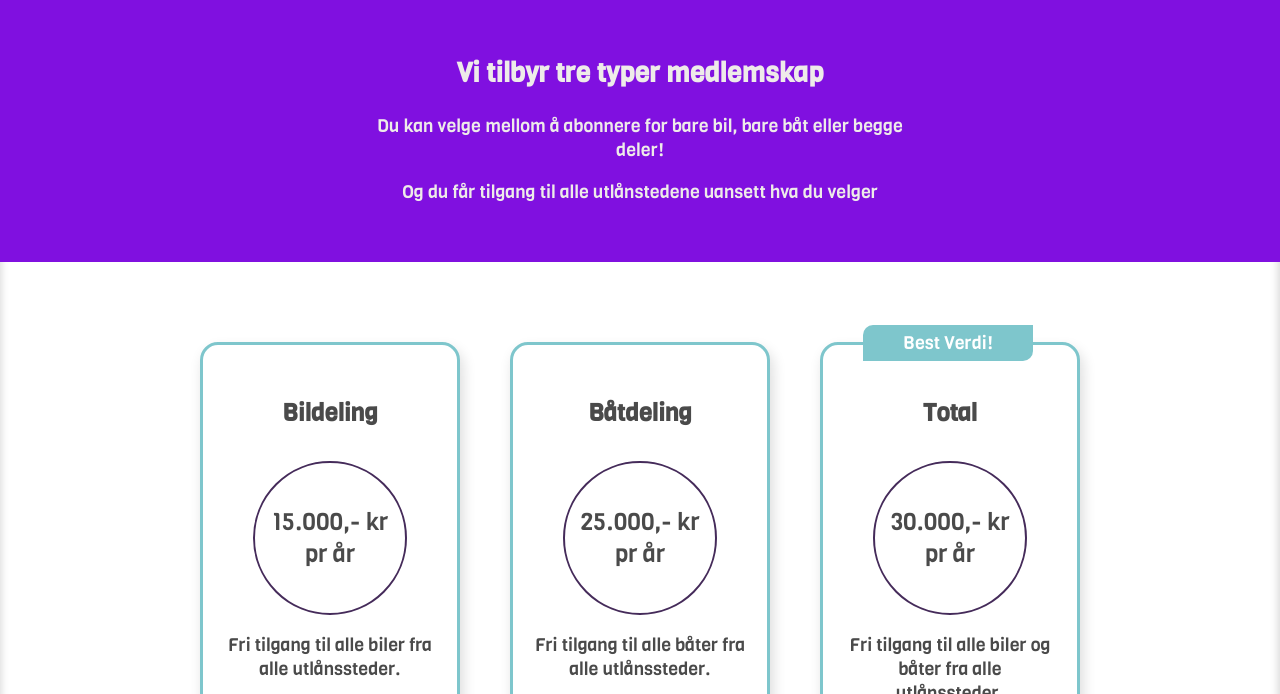
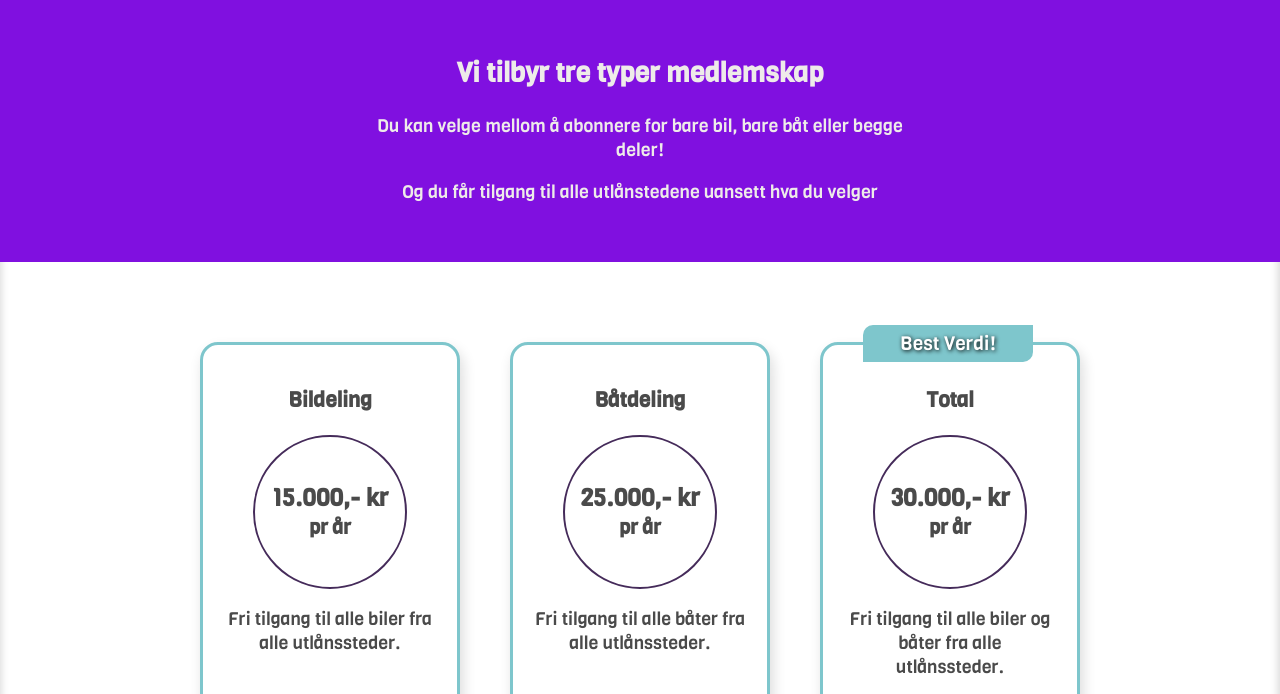
Before and after one commit to ING102-F1/shavi-website, a plain HTML site: page priser.html in a window 1280 px wide. Shown: the part 91-785 px from the top of the page. Drawn offline with Linux system fonts and the light colour scheme.

Commit message:
fixes for the wave test

```diff
--- a/main.css
+++ b/main.css
@@ -574,7 +574,7 @@ tbody tr:last-child td:last-child {
         font-size: 1.5rem;
     }
 
-    .price-container p {
+    .price-container h5, .price-container h4 {
         margin: 0;
     }
 
@@ -608,6 +608,8 @@ tbody tr:last-child td:last-child {
         position: absolute;
         top: -20px;
         left: 40px;
+        text-shadow: 1px 1px 4px #000000;
+        font-size: 1.2rem;
     }
 /* End for Priser */
 
--- a/priser.html
+++ b/priser.html
@@ -49,10 +49,10 @@
             <div id="membership-plans">
                 <div class="card plan-card">
                     <div>
-                        <h4>Bildeling</h4>
+                        <h3>Bildeling</h3>
                         <div class="price-container">
-                            <p>15.000,- kr</p>
-                            <p>pr år</p>
+                            <h4>15.000,- kr</h4>
+                            <h5>pr år</h5>
                         </div>
                         <p>Fri tilgang til alle biler fra alle utlånssteder.</p>
                     </div>
@@ -60,10 +60,10 @@
                 </div>
                 <div class="card plan-card">
                     <div>
-                        <h4>Båtdeling</h4>
+                        <h3>Båtdeling</h3>
                         <div class="price-container">
-                            <p>25.000,- kr</p>
-                            <p>pr år</p>
+                            <h4>25.000,- kr</h4>
+                            <h5>pr år</h5>
                         </div>
                         <p>Fri tilgang til alle båter fra alle utlånssteder.</p>
                     </div>
@@ -72,10 +72,10 @@
                 <div class="card plan-card">
                     <div id="best-value">Best Verdi!</div>
                     <div>
-                        <h4>Total</h4>
+                        <h3>Total</h3>
                         <div class="price-container">
-                            <p>30.000,- kr</p>
-                            <p>pr år</p>
+                            <h4>30.000,- kr</h4>
+                            <h5>pr år</h5>
                         </div>
                         <p>Fri tilgang til alle biler og båter fra alle utlånssteder.</p>
                     </div>
```
Also changed, not shown: biler.html (+2 -4 lines).
